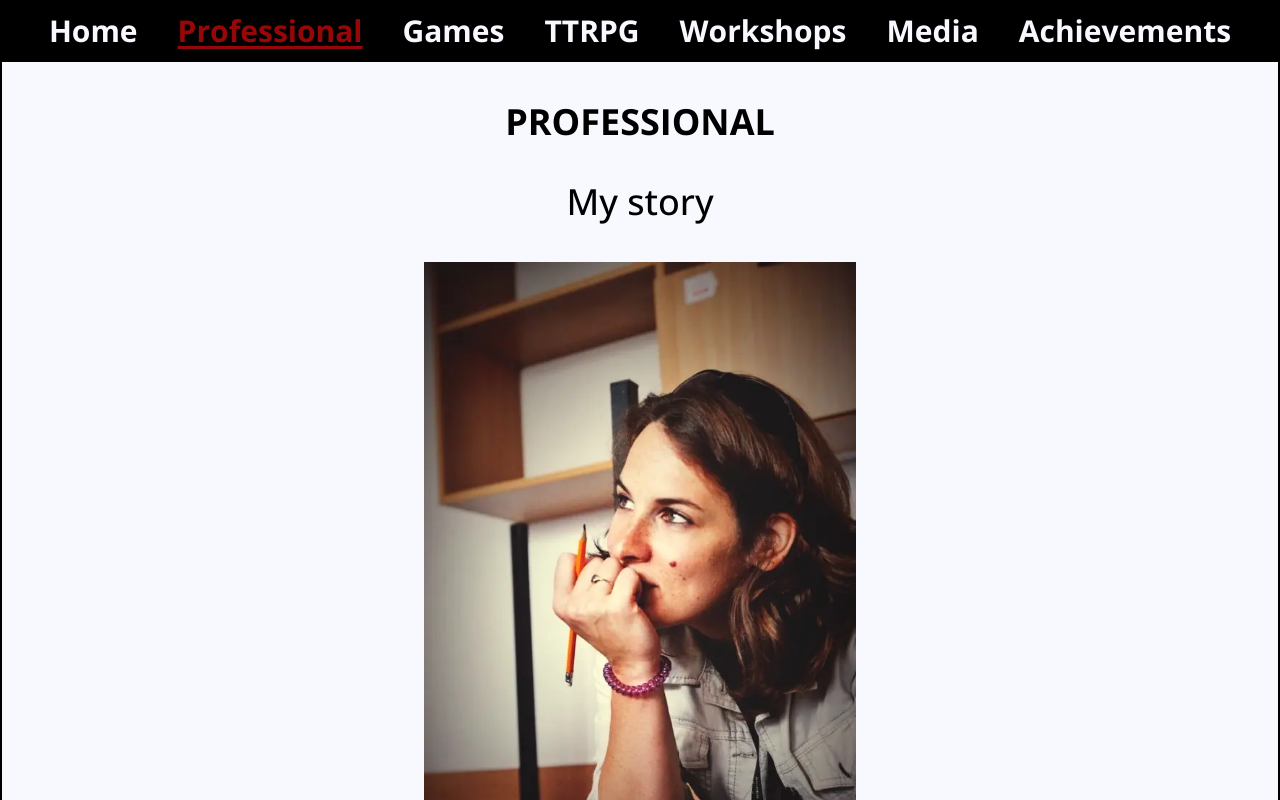
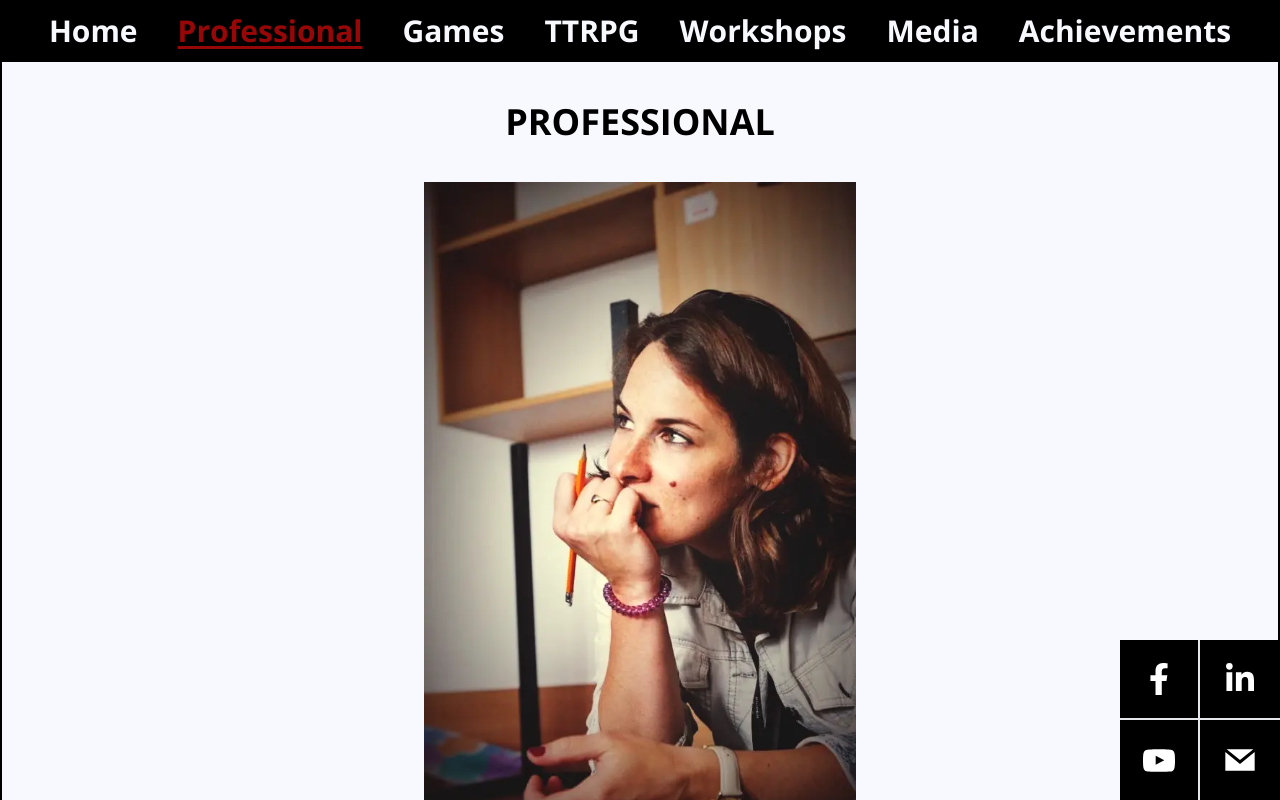
Before and after one commit to ArekKuna/merry-tales-react, a React (Create React App) app: page /professional in a window 1280 px wide. Shown: the top 800 px of the page. Built offline with nearby package versions, Linux system fonts and the light colour scheme; the HTML template or start-up script is replaced by a standard one.

Commit message:
styles: styles fixes for overall page

```diff
--- a/src/components/About/About.jsx
+++ b/src/components/About/About.jsx
@@ -3,7 +3,6 @@ import { AiOutlineDown } from 'react-icons/ai';
 
 import merry from 'assets/about/about.webp';
 
-import SectionTitle from 'layout/SectionTitle/SectionTitle';
 import AboutParagraph from './AboutParagraph/AboutParagraph';
 
 const About = () => {
@@ -14,8 +13,7 @@ const About = () => {
   };
 
   return (
-    <div className='w-full max-w-lg pb-10 flex flex-col items-center lg:max-w-3xl xl:max-w-xl'>
-      <SectionTitle sectionTitle='My story' />
+    <div className='w-full max-w-lg pb-10 flex flex-col items-center text-base lg:max-w-3xl xl:max-w-xl xl:text-lg'>
       <div className='flex justify-center'>
         <img
           src={merry}
--- a/src/components/Boxes/AboutBox/AboutBox.jsx
+++ b/src/components/Boxes/AboutBox/AboutBox.jsx
@@ -6,10 +6,10 @@ import BoxParagraph from 'components/Boxes/BoxParagraph/BoxParagraph';
 const AboutBox = () => {
   return (
     <>
-      <BoxTitle
-        to='professional'
-        title='Maria Borys-Piątkowska'
-      />
+      <div>
+        <BoxTitle to='professional' title='Maria' variant='name' />
+        <BoxTitle to='professional' title='Borys - Piątkowska' variant='name' />
+      </div>
       <BoxParagraph
         variant='about'
         text='Storyteller - game writer - narrative designer'
--- a/src/components/Boxes/BoxParagraph/BoxParagraph.jsx
+++ b/src/components/Boxes/BoxParagraph/BoxParagraph.jsx
@@ -1,7 +1,7 @@
 const variantMap = {
-  def: 'text-xl font-bold tracking-tight capitalize sm:text-2xl lg:text-3xl xl:text-xl',
-  about: 'capitalize sm:!text-2xl xl:leading-2 xl:!text-lg xl:!leading-[1.25]',
-  link: 'font-bold !text-2xl underline underline-offset-4 sm:!text-4xl lg:!text-5xl xl:!text-2xl xl:!tracking-tight',
+  def: 'text-base font-bold tracking-tight capitalize sm:text-lg lg:text-xl xl:text-lg',
+  about: 'capitalize sm:!text-lg xl:leading-2 xl:!text-base xl:!leading-[1.25]',
+  link: 'font-bold !text-2xl underline underline-offset-4 xl:!text-lg xl:!tracking-tight',
 };
 
 const BoxParagraph = ({ text, variant }) => {
--- a/src/components/Boxes/BoxTitle/BoxTitle.jsx
+++ b/src/components/Boxes/BoxTitle/BoxTitle.jsx
@@ -1,7 +1,8 @@
 import { Link } from 'react-router-dom';
 
 const variantMap = {
-  def: 'text-3xl text-center font-extrabold uppercase underline underline-offset-4 sm:text-4xl lg:text-5xl xl:text-2xl xl:leading-7',
+  def: 'text-2xl text-center font-extrabold uppercase underline underline-offset-4 sm:text-3xl xl:text-2xl xl:leading-7',
+  name: 'sm:!text-2xl lg:!text-3xl xl:!text-xl',
 };
 
 const BoxTitle = ({ title, to, variant }) => {
--- a/src/components/Boxes/SocialsBox/Socials.jsx
+++ b/src/components/Boxes/SocialsBox/Socials.jsx
@@ -1,49 +1,40 @@
+import { useLocation } from 'react-router-dom';
 import { GrMail, GrYoutube } from 'react-icons/gr';
 import { FaFacebookF, FaLinkedinIn } from 'react-icons/fa';
 
 import SocialsItem from './SocialsItem/SocialsItem';
 
-const SocialsBox = () => {
+const variantMap = {
+  def: 'w-full h-full flex sm:grid sm:grid-cols-2 sm:grid-rows-2',
+  fixed: 'sm:!flex xl:fixed xl:!grid  xl:bottom-0 xl:right-0 xl:w-40 xl:h-40',
+};
+
+const SocialsBox = ({ variant }) => {
+  const location = useLocation();
+  const variantClasses = variantMap[variant];
+
+  const { def } = variantMap;
+
   return (
-    <div className='w-full h-full flex sm:grid sm:grid-cols-2 sm:grid-rows-2'>
+    <div className={`${def} ${variantClasses}`}>
       <SocialsItem
-        variant='facebook'
-        element={
-          <FaFacebookF
-            className='mx-auto h-6 w-6 sm:h-12 sm:w-12 xl:h-8 xl:w-8'
-            fill='#fff'
-          />
-        }
+        variant={location.pathname === '/' ? 'facebookHome' : 'facebook'}
+        element={<FaFacebookF className='mx-auto h-8 w-8' fill='#fff' />}
         href='https://www.facebook.com/szmeryznadkamery'
       />
       <SocialsItem
-        variant='linkedIn'
-        element={
-          <FaLinkedinIn
-            className='mx-auto h-6 w-6 sm:h-12 sm:w-12 xl:h-8 xl:w-8'
-            fill='#fff'
-          />
-        }
+        variant={location.pathname === '/' ? 'linkedInHome' : 'linkedin'}
+        element={<FaLinkedinIn className='mx-auto h-8 w-8' fill='#fff' />}
         href='https://www.linkedin.com/in/maria-borys-pi%C4%85tkowska-126308149/'
       />
       <SocialsItem
-        variant='youTube'
-        element={
-          <GrYoutube
-            className='mx-auto h-6 w-6 sm:h-12 sm:w-12 xl:h-8 xl:w-8'
-            fill='#fff'
-          />
-        }
+        variant={location.pathname === '/' ? 'youTubeHome' : 'youtube'}
+        element={<GrYoutube className='mx-auto h-8 w-8' fill='#fff' />}
         href='https://www.youtube.com/@GrajKolektyw'
       />
       <SocialsItem
         variant='mail'
-        element={
-          <GrMail
-            className='mx-auto h-6 w-6 sm:h-12 sm:w-12 xl:h-8 xl:w-8'
-            fill='#fff'
-          />
-        }
+        element={<GrMail className='mx-auto h-8 w-8' fill='#fff' />}
         href='mailto:merry.rpg@gmail.com?subject=Merry Tale Games Contact'
       />
     </div>
--- a/src/components/Boxes/SocialsBox/SocialsItem/SocialsItem.jsx
+++ b/src/components/Boxes/SocialsBox/SocialsItem/SocialsItem.jsx
@@ -1,11 +1,17 @@
+import { useLocation } from 'react-router-dom';
+
 const variantMap = {
   def: 'p-2 w-1/4 bg-black sm:w-full sm:h-full flex items-center justify-center',
-  facebook: 'border-r-2 border-ghostWhite sm:border-b-2',
-  linkedIn: 'border-r-2 border-ghostWHite sm:border-r-0 sm:border-b-2',
-  youTube: 'border-r-2 border-ghostWhite',
+  facebookHome: 'border-r-2 border-ghostWhite sm:border-b-2',
+  linkedInHome: 'border-r-2 border-ghostWHite sm:border-r-0 sm:border-b-2',
+  youTubeHome: 'border-r-2 border-ghostWhite',
+  facebook: 'border-r-2 xl:border-r-2 xl:border-b-2',
+  linkedin: 'border-r-2 xl:border-r-0 xl:border-b-2',
+  youtube: 'border-r-2',
 };
 
 const SocialsItem = ({ element, variant, href }) => {
+  const location = useLocation();
   const variantClasses = variantMap[variant];
 
   const { def } = variantMap;
--- a/src/components/Stats/Stat/Stat.jsx
+++ b/src/components/Stats/Stat/Stat.jsx
@@ -29,7 +29,7 @@ const Stat = ({ title, percent, size }) => {
 
   return (
     <div>
-      <h3 className='font-semibold leading-5 uppercase'>{title}</h3>
+      <h3 className='font-semibold text-lg leading-5 uppercase'>{title}</h3>
       <div className='flex items-center'>
         <div
           ref={barRef}
@@ -40,15 +40,11 @@ const Stat = ({ title, percent, size }) => {
           }
         >
           <div
-            className={
-              isVisible
-                ? `${mappedSize} h-3 rounded-lg from-gray-900 to-gray-600 bg-gradient-to-r`
-                : ''
-            }
+            className={isVisible ? `${mappedSize} h-3 rounded-lg bg-black` : ''}
           ></div>
         </div>
         <div>
-          <span className='ml-2 font-bold'>{percent}%</span>
+          <span className='ml-2 font-bold text-lg'>{percent}%</span>
         </div>
       </div>
     </div>
--- a/src/index.css
+++ b/src/index.css
@@ -1,6 +1,10 @@
 @tailwind base;
 @tailwind components;
 @tailwind utilities;
+
+html::-webkit-scrollbar {
+    display: none;
+}
 
 #hero {
     background-image: url('assets/main-photo/mobile/merry-main-280.webp');
@@ -67,12 +71,12 @@
     justify-content: center;
     align-items: center;
     bottom: -5px !important;
-    padding-bottom: 10px;
+    padding-bottom: 12px;
 }
 
 .swiper-pagination-bullet {
-    height: 15px;
-    width: 15px;
+    height: 12px;
+    width: 12px;
     margin-right: 10px !important;
     background-color: #000;
 }
--- a/src/pages/Professional.jsx
+++ b/src/pages/Professional.jsx
@@ -1,6 +1,7 @@
 import PageTitle from 'layout/PageTitle/PageTitle';
 import About from 'components/About/About';
 import Stats from 'components/Stats/Stats';
+import SocialsBox from 'components/Boxes/SocialsBox/Socials';
 
 const Professional = () => {
   return (
@@ -8,6 +9,7 @@ const Professional = () => {
       <PageTitle text='Professional' />
       <About />
       <Stats />
+      <SocialsBox variant='fixed' />
     </>
   );
 };
```
